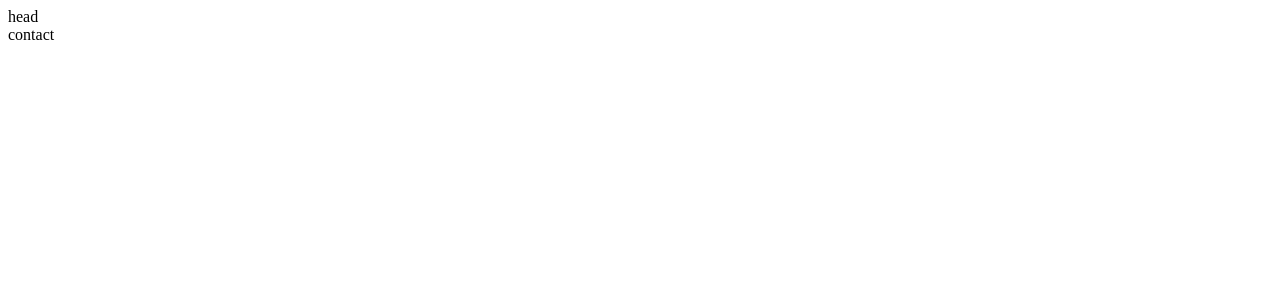
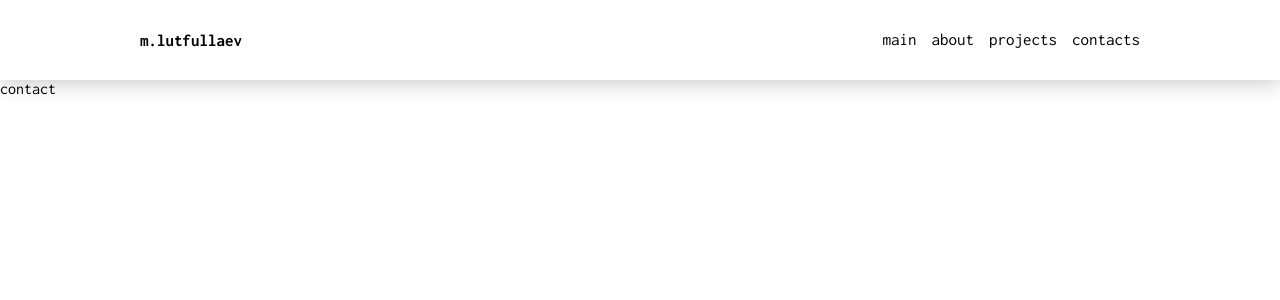
Before and after one commit to mlutfullaev/vue-portfolio-v2, a Vue app: page / in a window 1280 px wide. Shown: the top 300 px of the page. Built offline with nearby package versions, Linux system fonts and the light colour scheme.

Commit message:
add: Header

```diff
--- a/src/App.vue
+++ b/src/App.vue
@@ -14,5 +14,5 @@ export default {
 </script>
 
 <style lang="scss">
-
+@import './assets/global';
 </style>
--- a/src/assets/global.scss
+++ b/src/assets/global.scss
@@ -1,3 +1,24 @@
-.content {
+@import url('https://fonts.googleapis.com/css2?family=Inconsolata:wght@400;600;700&display=swap');
 
+* {
+  margin: 0;
+  padding: 0;
+  box-sizing: border-box;
 }
+body {
+  font-family: 'Inconsolata', monospace;
+}
+a {
+  color: inherit;
+  text-decoration: none;
+}
+button {
+  border: none;
+  background: transparent;
+  cursor: pointer;
+}
+.container {
+  max-width: 1100px;
+  padding: 0 50px;
+  margin: 0 auto;
+}
--- a/src/components/Header.vue
+++ b/src/components/Header.vue
@@ -1,5 +1,94 @@
 <template>
   <header>
-    head
+    <div class="container header-inner">
+      <a href="#main">m.lutfullaev</a>
+      <nav>
+        <a href="#main" data-replace="main"><span>main</span></a>
+        <a href="#about" data-replace="about"><span>about</span></a>
+        <a href="#projects" data-replace="projects"><span>projects</span></a>
+        <a href="#contacts" data-replace="contacts"><span>contacts</span></a>
+      </nav>
+    </div>
   </header>
 </template>
+
+<style lang="scss">
+header {
+  padding: 30px;
+  background: #FFF;
+  box-shadow: 0 4px 20px 0 rgba(0, 0, 0, 0.2);
+
+  .header-inner {
+    display: flex;
+    justify-content: space-between;
+    align-items: center;
+
+    nav {
+      a {
+        margin-left: 15px;
+        padding-bottom: 2px;
+        overflow: hidden;
+        position: relative;
+        display: inline-block;
+      }
+
+      a::before,
+      a::after {
+        content: '';
+        position: absolute;
+        width: 100%;
+        left: 0;
+      }
+
+      a::before {
+        background-color: #444;
+        height: 2px;
+        bottom: 0;
+        transform-origin: 100% 50%;
+        transform: scaleX(0);
+        transition: transform .3s cubic-bezier(0.76, 0, 0.24, 1);
+      }
+
+      a::after {
+        content: attr(data-replace);
+        height: 100%;
+        top: 0;
+        transform-origin: 100% 50%;
+        transform: translate3d(200%, 0, 0);
+        transition: transform .3s cubic-bezier(0.76, 0, 0.24, 1);
+        color: #444;
+      }
+
+      a:hover::before {
+        transform-origin: 0 50%;
+        transform: scaleX(1);
+      }
+
+      a:hover::after {
+        transform: translate3d(0, 0, 0);
+      }
+
+      a span {
+        display: inline-block;
+        transition: transform .3s cubic-bezier(0.76, 0, 0.24, 1);
+      }
+
+      a:hover span {
+        transform: translate3d(-200%, 0, 0);
+      }
+
+      a {
+        vertical-align: top;
+      }
+    }
+
+    a {
+      font-size: 17px;
+    }
+
+    & > a {
+      font-weight: 700;
+    }
+  }
+}
+</style>
```
Also changed, not shown: .eslintrc.js.
